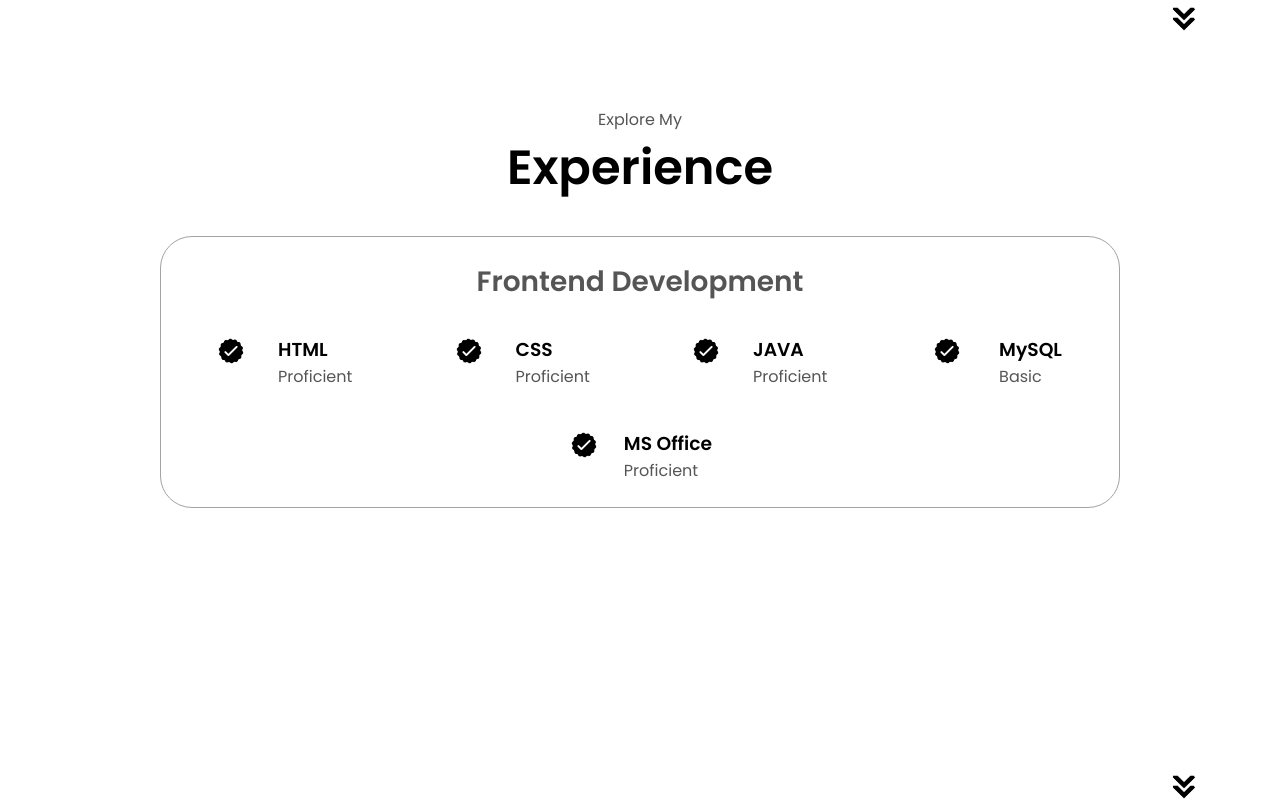
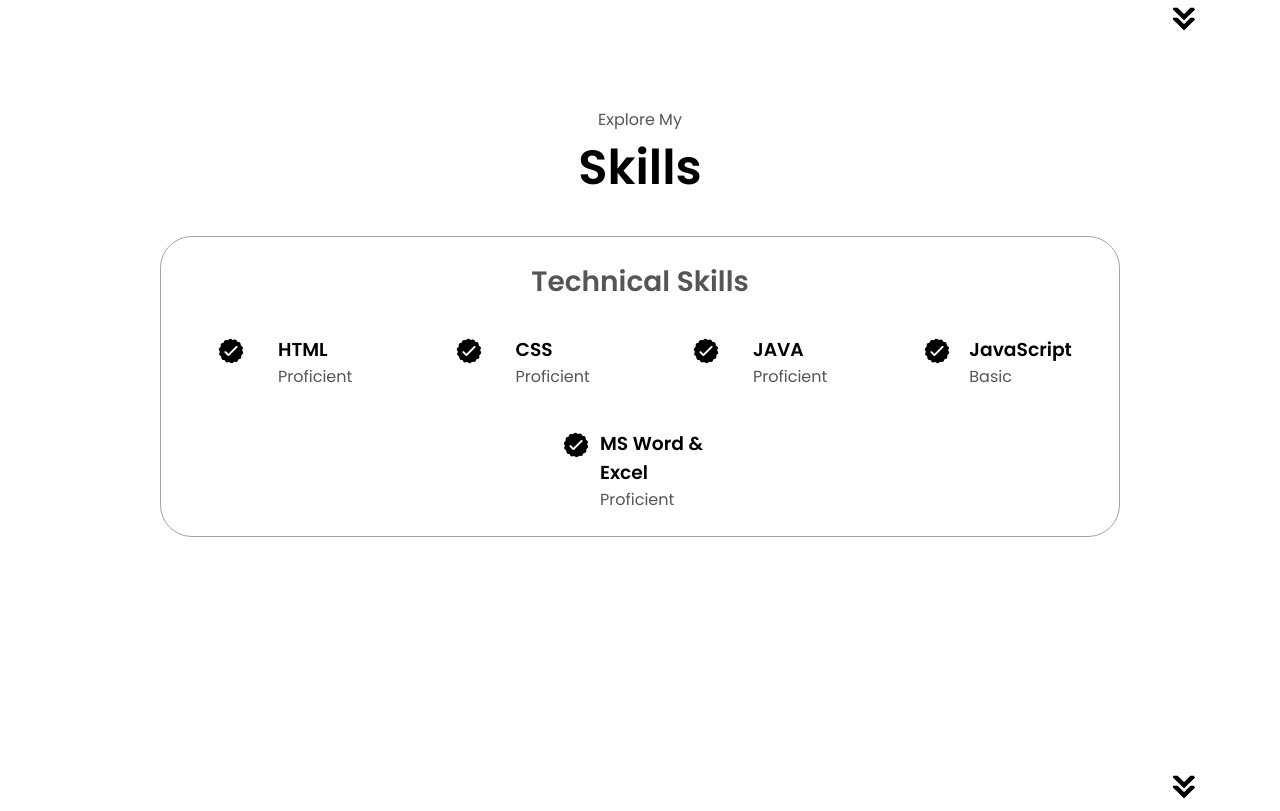
Before and after one commit to ShaikhRaufRoofi/MyPortfolio, a plain HTML site: page index.html in a window 1280 px wide. Shown: the part 1589-2400 px from the top of the page. Drawn offline with Linux system fonts and the light colour scheme.

Commit message:
Update index.html

```diff
--- a/index.html
+++ b/index.html
@@ -119,11 +119,11 @@
     </section>
     <section id="experience">
       <p class="section__text__p1">Explore My</p>
-      <h1 class="title">Experience</h1>
+      <h1 class="title">Skills</h1>
       <div class="experience-details-container">
         <div class="about-containers">
           <div class="details-container">
-            <h2 class="experience-sub-title">Frontend Development</h2>
+            <h2 class="experience-sub-title">Technical Skills</h2>
             <div class="article-container">
               <article>
                 <img
@@ -165,7 +165,7 @@
                   class="icon"
                 />
                 <div>
-                  <h3>MySQL</h3>
+                  <h3>JavaScript</h3>
                   <p>Basic</p>
                 </div>
               </article>
@@ -176,7 +176,7 @@
                   class="icon"
                 />
                 <div>
-                  <h3>MS Office</h3>
+                  <h3>MS Word & Excel</h3>
                   <p>Proficient</p>
                 </div>
               </article>
@@ -199,6 +199,16 @@
           <div class="details-container color-container">
             <div class="article-container">
               <img
+                src="./assets/Calculator.png"
+                alt="Project 1"
+                class="project-img"
+              />
+            </div>
+            <h2 class="experience-sub-title project-title">Designed and Developed a Web Application - "Calculator"</h2>
+          </div>
+          <div class="details-container color-container">
+            <div class="article-container">
+              <img
                 src="https://tse3.mm.bing.net/th?id=OIP.x0DGVntdij0oiOTFDfVETwHaEQ&pid=Api&P=0&h=180"
                 alt="Project 1"
                 class="project-img"
@@ -207,17 +217,6 @@
             <h2 class="experience-sub-title project-title">Project Solar Thermo-Electric Refrigeration System</h2>
           </div>
         </div>
-        <div class="details-container color-container">
-            <div class="article-container">
-              <img
-                src="./assets/Calculator.png"
-                alt="Project 1"
-                class="project-img"
-              />
-            </div>
-            <h2 class="experience-sub-title project-title">Designed and Developed a Web Application "Calculator"</h2>
-          </div>
-      </div>
       </div>
       <img
         src="./assets/arrow.png"
```
